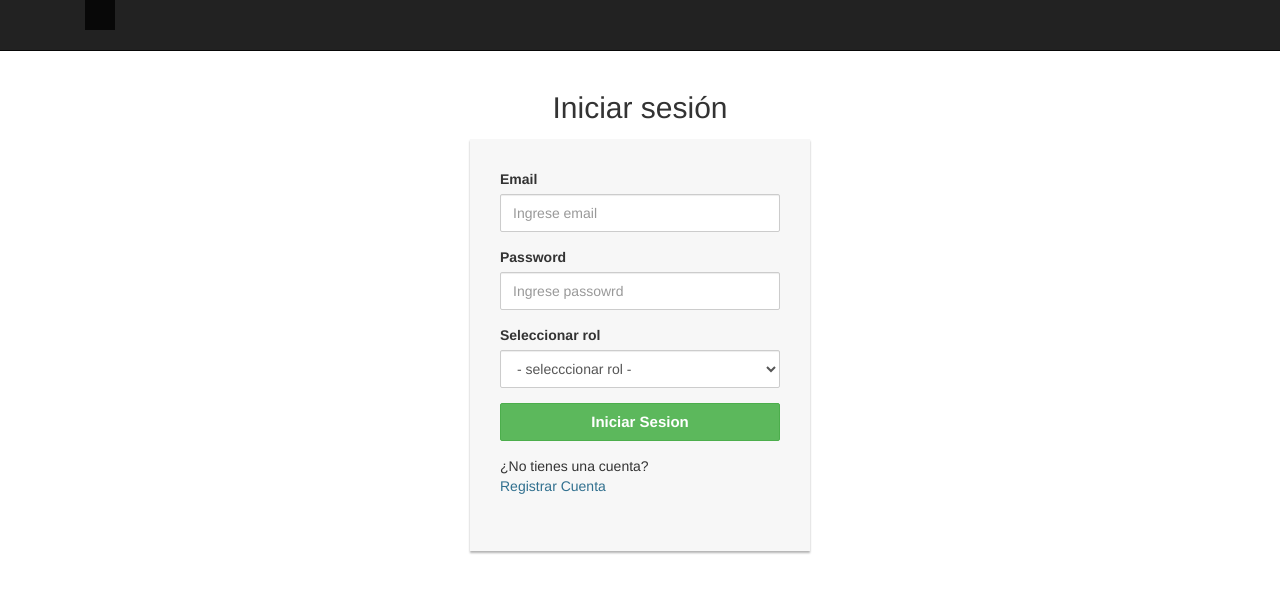
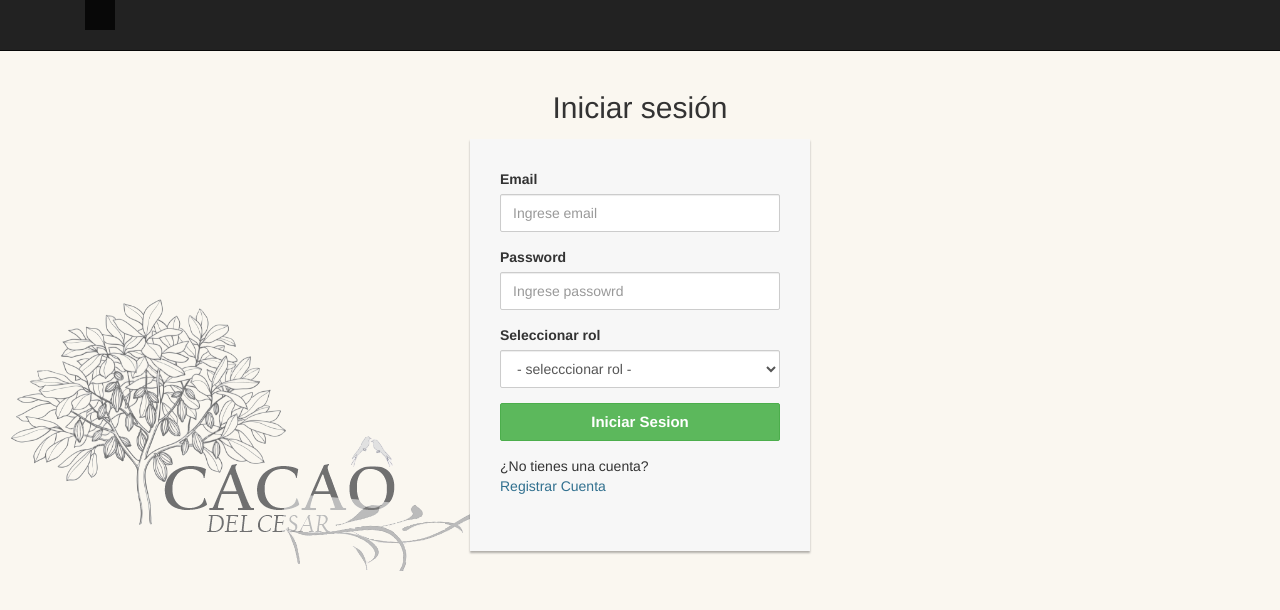
Before and after one commit to lu-rios97/nivel_usuario, a PHP site: page / in a window 1280 px wide. Shown: the top 610 px of the page. Run offline with PHP 8.4, Linux system fonts and the light colour scheme.

Commit message:
login fondo

```diff
--- a/index.php
+++ b/index.php
@@ -31,9 +31,17 @@
         font-size: 15px;
         font-weight: bold;
     }
+	.fondo {
+        background-image: url("imagenes/01.png");
+        background-size: -800px;
+        background-repeat: no-repeat;
+        background-position: left bottom;
+        background-color: #FAF7F0;
+
+    }
 </style>
 </head>
-	<body>
+	<body class="fondo">
 <?php
 require_once 'DBconect.php';
 session_start();
```
